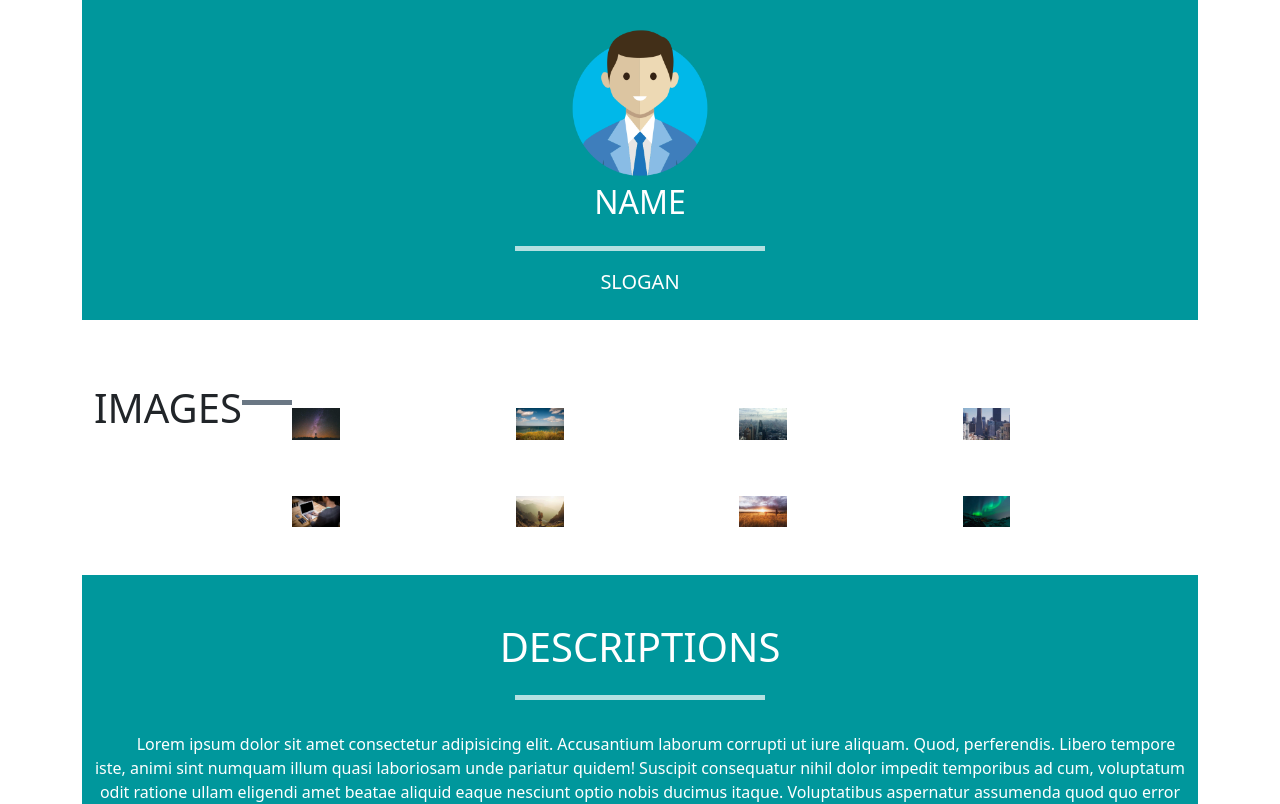
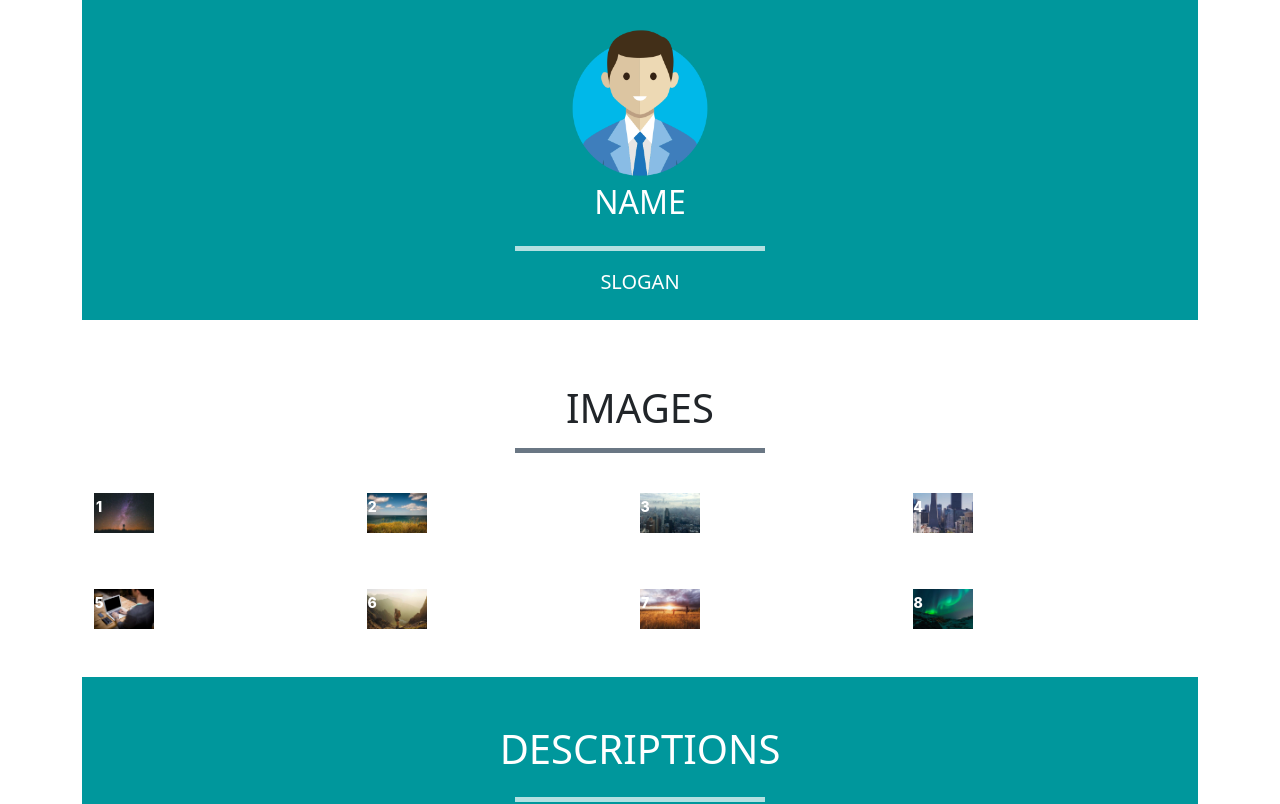
Before and after one commit to wang-C109156201/react-wk1, a React app: page / in a window 1280 px wide. Shown: the top 804 px of the page. Built offline with nearby package versions, Linux system fonts and the light colour scheme; the HTML template or start-up script is replaced by a standard one.

Commit message:
grid css

```diff
--- a/src/App.css
+++ b/src/App.css
@@ -1,49 +1,6 @@
-/*modify css*/
 
-/* RWD Container */
-.container {
-  width: 100%;
-  display: flex;
-  align-self: center;
-  margin: auto;
-}
 
-/* sm */
-@media (min-width: 576px) {
-  .container {
-    width: 540px;
-  }
-}
-
-/* md */
-@media (min-width: 768px) {
-  .container {
-    width: 720px;
-  }
-}
-
-/* lg */
-@media (min-width: 992px) {
-  .container {
-    width: 960px;
-  }
-}
-
-/* xl */
-@media (min-width: 1200px) {
-  .container {
-    width: 1140px;
-  }
-}
-
-/* xxl */
-@media (min-width: 1400px) {
-  .container {
-    width: 1320px;
-  }
-}
-
-.main-layout{
+/* .main-layout{
   display:grid;
   min-height: 100vh;
   grid-template-areas:
@@ -65,7 +22,7 @@
 
 .layout-footer{
   grid-area: footer;
-}
+} */
 
 
 
--- a/src/assets/components/Article.jsx
+++ b/src/assets/components/Article.jsx
@@ -10,7 +10,7 @@ export default function Article(params) {
                 <hr className="divider--dark"/>
                     <div className="row">
 
-                            <Itemlist/>
+                        <Itemlist/>
 
 
                     </div>
```
